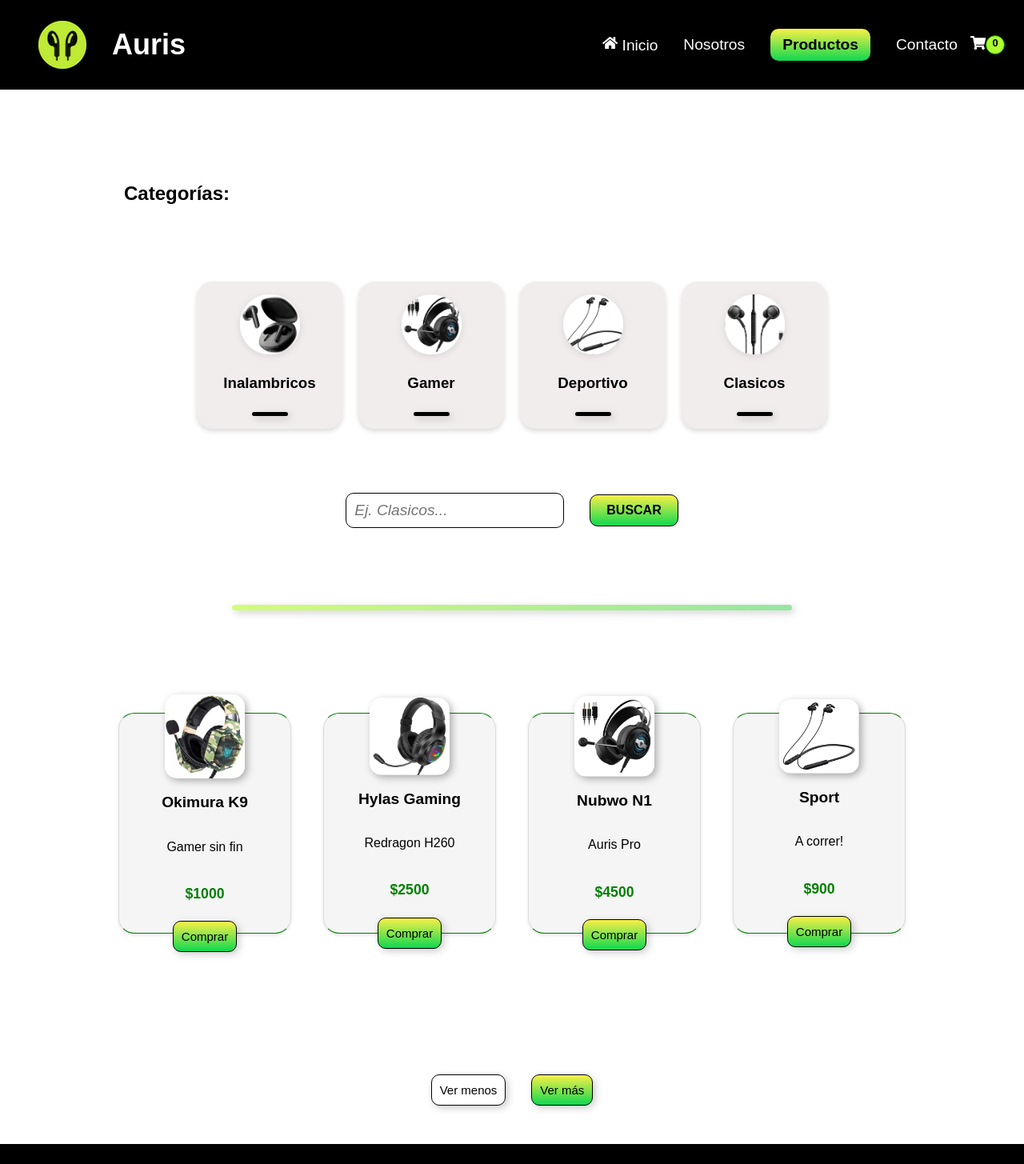
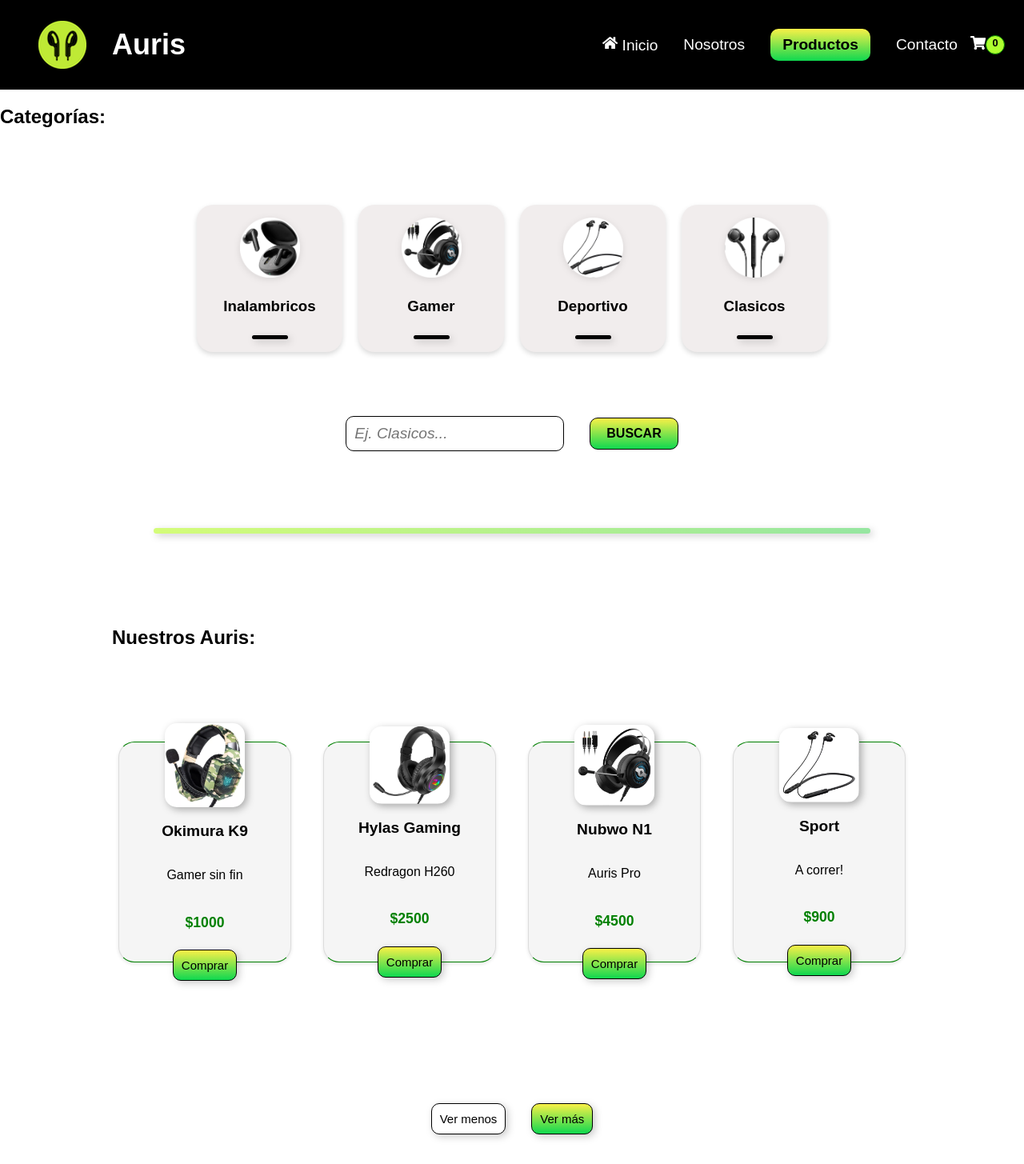
Before and after one commit to MicaBahurlet/CRUD-shoes, a React (Vite) app: page /products in a window 1280 px wide. Shown: the top 1455 px of the page at 80% size. Built offline with nearby package versions, Linux system fonts and the light colour scheme.

Commit message:
add toScroll in product pages

```diff
--- a/src/components/categorias/CategoriasStyles.js
+++ b/src/components/categorias/CategoriasStyles.js
@@ -4,10 +4,11 @@ export const CategoriasWrapper = styled.div`
 
     display: flex;
     justify-content: space-between;
+
     flex-direction: column;
     max-width: 1300px;
 
-    margin: 0 15px;
+    margin: 0 auto;
     font-family: var(--font-family);
     gap: 3rem;
     /* z-index: -1; */
--- a/src/pags/Products/Products.jsx
+++ b/src/pags/Products/Products.jsx
@@ -1,6 +1,4 @@
 import {productos} from "../../data/productos.js";
-// // import {INITIAL_LIMIT} from "../../utils/constantes.js";
-
 import {
     ProductosContainer,
     ProductosWrapper,
@@ -27,11 +25,14 @@ import { useState} from "react";
 import { useDispatch, useSelector } from "react-redux";
 import { selectCategory } from "../../redux/categories/categoriesSlice";
 
+import { useRef } from "react";
+
 function CardsProductos( ) {
+
+  const productRef = useRef(); // Referencia del ref
 
   const [value, setValue] = useState("");
   const [limit, setLimit] = useState(INITIAL_LIMIT);
-
 
   const listOfCategories = useSelector((state) => state.categories.categories).map((category) => category.category);
   const dispatch = useDispatch();
@@ -42,12 +43,20 @@ function CardsProductos( ) {
     const selectedCategory = listOfCategories.find((category) => category.toLowerCase() === newCategory);
     if (selectedCategory) {
       dispatch(selectCategory(selectedCategory));
-      // doScroll();
+      // Scroll al ProductosWrapper
+      doScroll();
     } else {
       alert("Ups! la categoría no existe, vuelve a intentar.");
     }
     setValue("");
   };
+
+  const doScroll = () => {
+    window.scrollTo(
+      productRef.current.getBoundingClientRect().x,
+      productRef.current.getBoundingClientRect().y
+    );
+  }
 
   const handleVerMas = () => {
     setLimit((prevLimit) => prevLimit + LIMIT_INCREMENT);
@@ -62,11 +71,9 @@ function CardsProductos( ) {
   return (
     <div>
       <NavBar />
-      <ProductosWrapper>
 
         <Categorias />
-
-        <ImputContainerStyles  >
+        <ImputContainerStyles>
           <InputStyles
             value={value}
             onChange={(e) => setValue(e.target.value)}
@@ -86,25 +93,19 @@ function CardsProductos( ) {
             BUSCAR
           </BotonInput>
         </ImputContainerStyles>
-
         <BorderSeparacion />
-
-        <ProductosContainer >
-
-          {productos.slice(0, limit).map((prod) => (
-            <CardProductos key={prod.id} {...prod} />
-          ))}
-        </ProductosContainer>
-
-
-      </ProductosWrapper>
-
-
+        <ProductosWrapper ref={productRef}>
+          <h2>Nuestros Auris: </h2>
+          <ProductosContainer>
+            {productos.slice(0, limit).map((prod) => (
+              <CardProductos key={prod.id} {...prod} />
+            ))}
+          </ProductosContainer>
+        </ProductosWrapper>
       <BotonsWrapper>
         <BotonVerMenos onClick={handleVerMenos}>Ver menos</BotonVerMenos>
         <Boton onClick={handleVerMas}>Ver más</Boton>
       </BotonsWrapper>
-
       <Footer />
     </div>
   );
@@ -112,9 +113,150 @@ function CardsProductos( ) {
 
 export default CardsProductos;
 
+// esto es para la paginación, inicia en 4 y suma y resta de a 4
+
 const INITIAL_LIMIT = 4;
 const LIMIT_INCREMENT = 4;
 const LIMIT_DECREMENT = 4;
+
+
+
+
+// esto tenía antes del doScroll
+
+// import {productos} from "../../data/productos.js";
+
+
+// import {
+//     ProductosContainer,
+//     ProductosWrapper,
+//     BorderSeparacion,
+//     BotonsWrapper,
+//     Boton,
+//     BotonVerMenos,
+// } from './Product.js';
+
+// import {
+//     ImputContainerStyles,
+//     InputStyles,
+//     BotonInput
+// } from "../../components/hero/HeroStyles.js"
+
+// import CardProductos from "./CardProductos.jsx"
+
+// import Footer from "../../components/footer/Footer.jsx"
+// import NavBar from "../../components/navbar/NavBar";
+
+// import Categorias from "../../components/categorias/Categorias.jsx"
+
+// import { useState} from "react";
+// import { useDispatch, useSelector } from "react-redux";
+// import { selectCategory } from "../../redux/categories/categoriesSlice";
+
+
+// import { useRef } from "react";
+
+// function CardsProductos( ) {
+
+//   const productRef = useRef(); //referencia del ref
+
+//   const [value, setValue] = useState("");
+//   const [limit, setLimit] = useState(INITIAL_LIMIT);
+
+
+//   const listOfCategories = useSelector((state) => state.categories.categories).map((category) => category.category);
+//   const dispatch = useDispatch();
+
+//   const handlerSubmit = (e, value) => {
+//     e.preventDefault();
+//     const newCategory = value.trim().toLowerCase().normalize("NFD").replace(/[\u0300-\u036F]/g, "").split(" ").join("");
+//     const selectedCategory = listOfCategories.find((category) => category.toLowerCase() === newCategory);
+//     if (selectedCategory) {
+//       dispatch(selectCategory(selectedCategory));
+//       // doScroll();
+//     } else {
+//       alert("Ups! la categoría no existe, vuelve a intentar.");
+//     }
+//     setValue("");
+//   };
+
+//   const doScroll = () => {
+//     window.scrollTo(
+//       productRef.current.getBoundingClientRect().x,  // devuelve la ubicacion X de productRef
+//       productRef.current.getBoundingClientRect().y // devuelve la ubicacion Y de productRef
+//     );
+//   }
+
+//   const handleVerMas = () => {
+//     setLimit((prevLimit) => prevLimit + LIMIT_INCREMENT);
+//   };
+
+//   const handleVerMenos = () => {
+//     if (limit > INITIAL_LIMIT) {
+//       setLimit((prevLimit) => prevLimit - LIMIT_DECREMENT);
+//     }
+//   };
+
+//   return (
+//     <div>
+//       <NavBar />
+
+
+//         <Categorias />
+
+//         <ImputContainerStyles  doScroll={doScroll} >
+//           <InputStyles
+//             value={value}
+//             onChange={(e) => setValue(e.target.value)}
+//             type="text"
+//             placeholder="Ej. Clasicos..."
+//             onKeyDown={(e) => {
+//               if (e.key === "Enter") {
+//                 handlerSubmit(e, value);
+//               }
+//             }}
+//           />
+//           <BotonInput
+//             type="submit"
+//             onClick={(e) => handlerSubmit(e, value)}
+//             disabled={!value}
+//           >
+//             BUSCAR
+//           </BotonInput>
+//         </ImputContainerStyles>
+
+//         <BorderSeparacion />
+//       <ProductosWrapper>
+//         <h2>Nuestros Auris: </h2>
+//         <ProductosContainer ref={productRef} >
+
+//           {productos.slice(0, limit).map((prod) => (
+//             <CardProductos key={prod.id} {...prod} />
+//           ))}
+//         </ProductosContainer>
+
+
+//       </ProductosWrapper>
+
+
+//       <BotonsWrapper>
+//         <BotonVerMenos onClick={handleVerMenos}>Ver menos</BotonVerMenos>
+//         <Boton onClick={handleVerMas}>Ver más</Boton>
+//       </BotonsWrapper>
+
+//       <Footer />
+//     </div>
+//   );
+// }
+
+// export default CardsProductos;
+
+
+// //Valores iniciales para la paginación, quiero que inicie en 4 y que sume de a 4 y reste de a 4
+
+// const INITIAL_LIMIT = 4;
+// const LIMIT_INCREMENT = 4;
+// const LIMIT_DECREMENT = 4;
 
 
 
```
